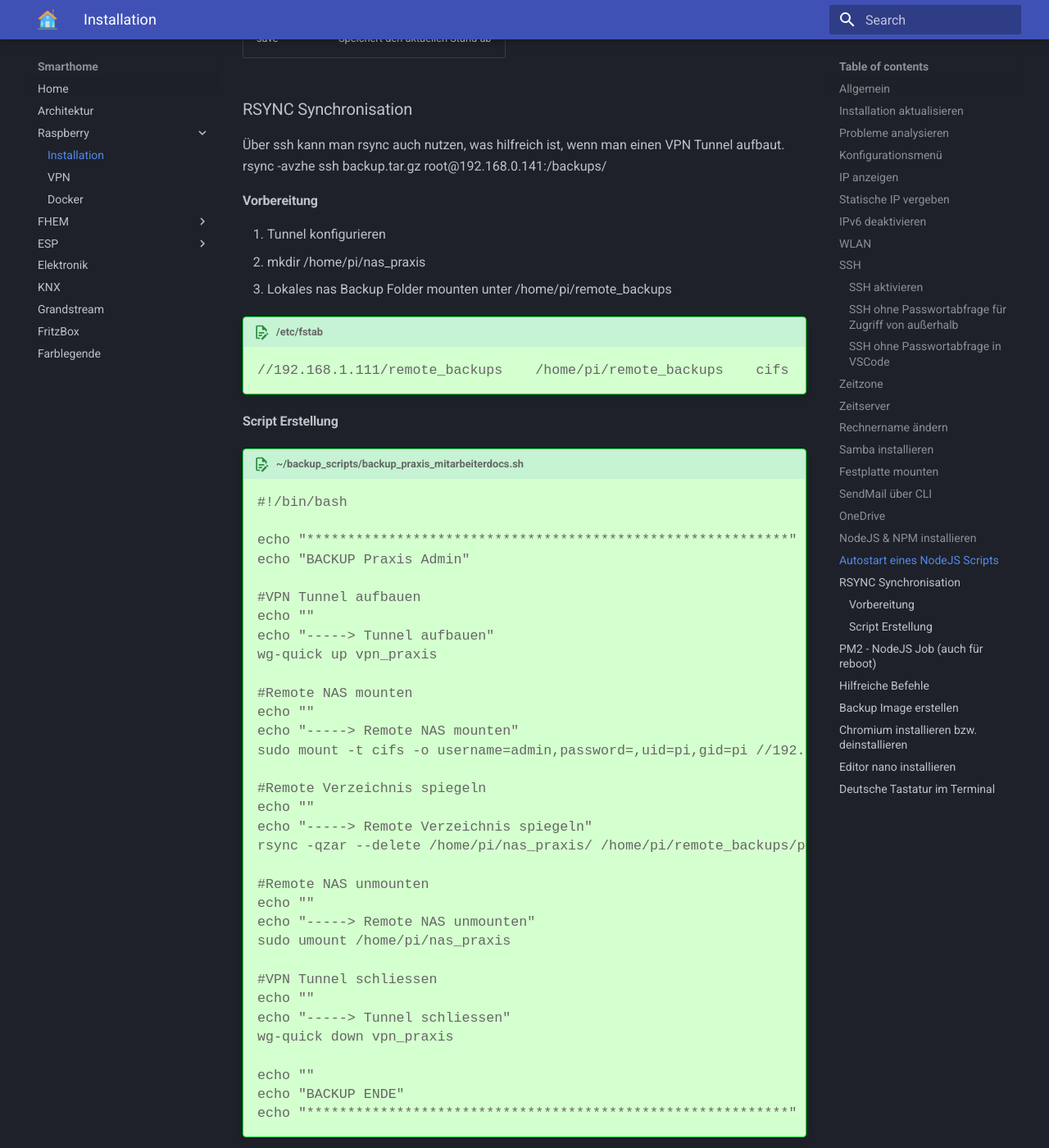
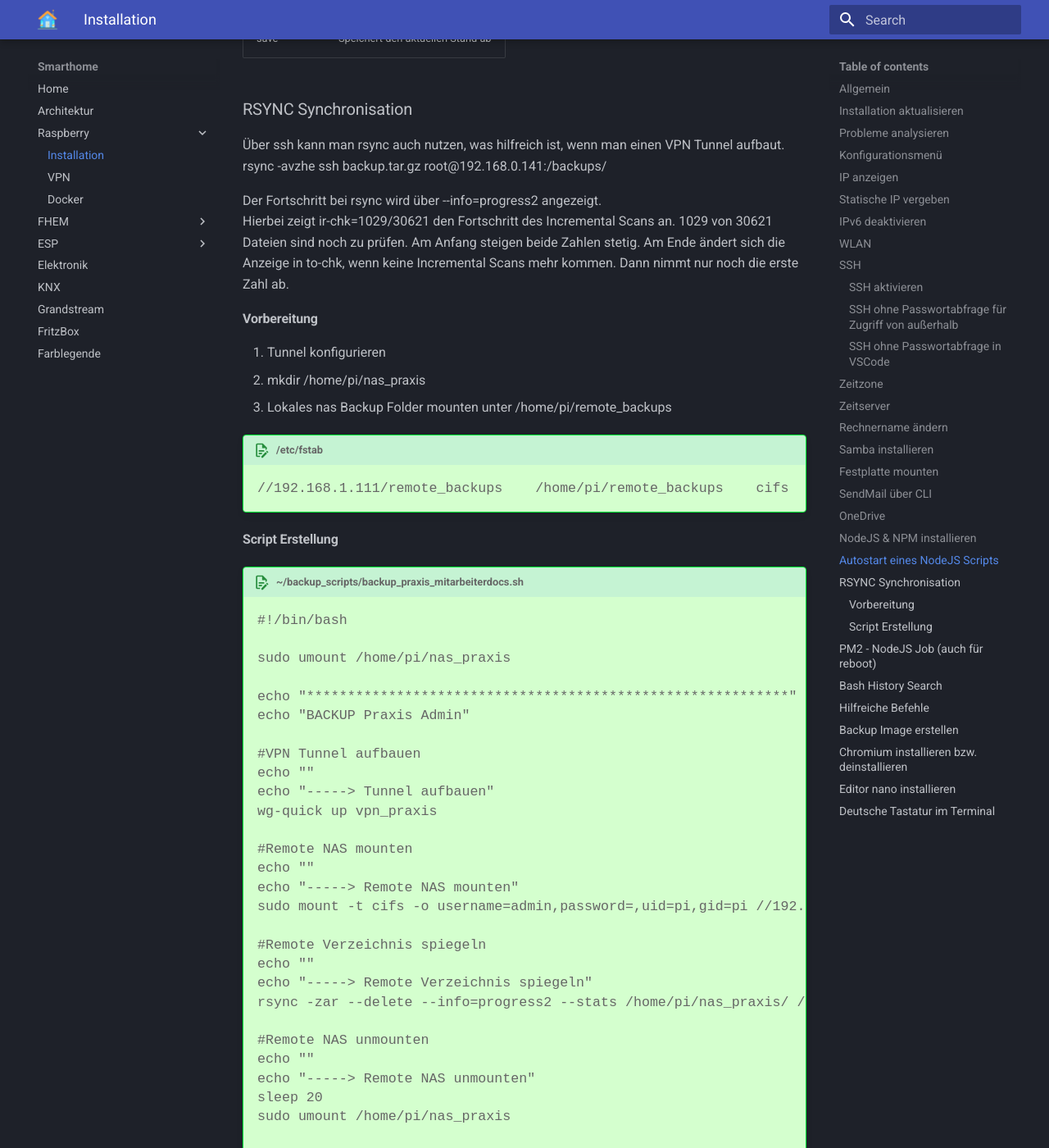
Before and after one commit to rogerknop/mkdocs_smarthome, an MkDocs documentation site: the page built from docs/install/raspi.md, in a window 1280 px wide and 1400 px high, scrolled down 12303 px. Shown: the whole window at 82% size. Built offline with MkDocs 1.6.1 and Material for MkDocs 9.7.7, drawn with Linux system fonts in a browser that asks for light colours; some of the changed text lies outside the part shown.

Commit message:
History hinzugefügt und rsync angepasst

````diff
--- a/docs/install/raspi.md
+++ b/docs/install/raspi.md
@@ -524,6 +524,11 @@
 Über ssh kann man rsync auch nutzen, was hilfreich ist, wenn man einen VPN Tunnel aufbaut.
 rsync -avzhe ssh backup.tar.gz root@192.168.0.141:/backups/
 
+Der Fortschritt bei rsync wird über --info=progress2 angezeigt.
+Hierbei zeigt ir-chk=1029/30621 den Fortschritt des Incremental Scans an. 1029 von 30621 Dateien sind noch zu prüfen.
+Am Anfang steigen beide Zahlen stetig.
+Am Ende ändert sich die Anzeige in to-chk, wenn keine Incremental Scans mehr kommen. Dann nimmt nur noch die erste Zahl ab.
+
 #### Vorbereitung
 
 1. Tunnel konfigurieren
@@ -541,6 +546,8 @@
     <pre>
     \#!/bin/bash
 
+    sudo umount /home/pi/nas_praxis
+
     echo "***********************************************************"
     echo "BACKUP Praxis Admin"
 
@@ -557,11 +564,12 @@
     \#Remote Verzeichnis spiegeln
     echo ""
     echo "-----> Remote Verzeichnis spiegeln"
-    rsync -qzar --delete /home/pi/nas_praxis/ /home/pi/remote_backups/praxis/mitarbeiterdokumente
+    rsync -zar --delete --info=progress2 --stats /home/pi/nas_praxis/ /home/pi/remote_backups/praxis/mitarbeiterdokumente
 
     \#Remote NAS unmounten
     echo ""
     echo "-----> Remote NAS unmounten"
+    sleep 20
     sudo umount /home/pi/nas_praxis
 
     \#VPN Tunnel schliessen
@@ -608,6 +616,32 @@
   * Browser auf Dispi (VNC) öffnen
   * F12 und grünes NodeJS Icon klicken
   * Methode this.globals.waitForDebugSession() verwenden, um auf den Debugger zu warten
+
+### Bash History Search
+
+Es ist besser das Tool hstr zu installieren mit Alias hh.
+Über die Pfeiltasten auswählen und mit TAB übernehmen zum Ändern, oder mit ENTER um direkt auszuführen.
+
+!!! terminal "Terminal"
+    <pre>
+    sudo apt-get install hstr
+    \# Konfiguration in .bashrc übernehmen (z.B. Alias hh)
+    hstr --show-configuration >> ~/.bashrc
+    \# Neue Bash Shell öffnen
+    hh [Suchstring]
+    </pre>
+
+Default mäßig kommt eine Suche mit.
+Damit die Forwardsuche funktioniert vorher ```stty -ixon``` eingeben!
+
+!!! terminal "Terminal"
+    <pre>
+    CTRL-r
+    Suchstring
+    CTRL-r weiter zurück suchen
+    \# Wieder forward Suche
+    CTRL-s
+    </pre>
 
 ### Hilfreiche Befehle
 
````
